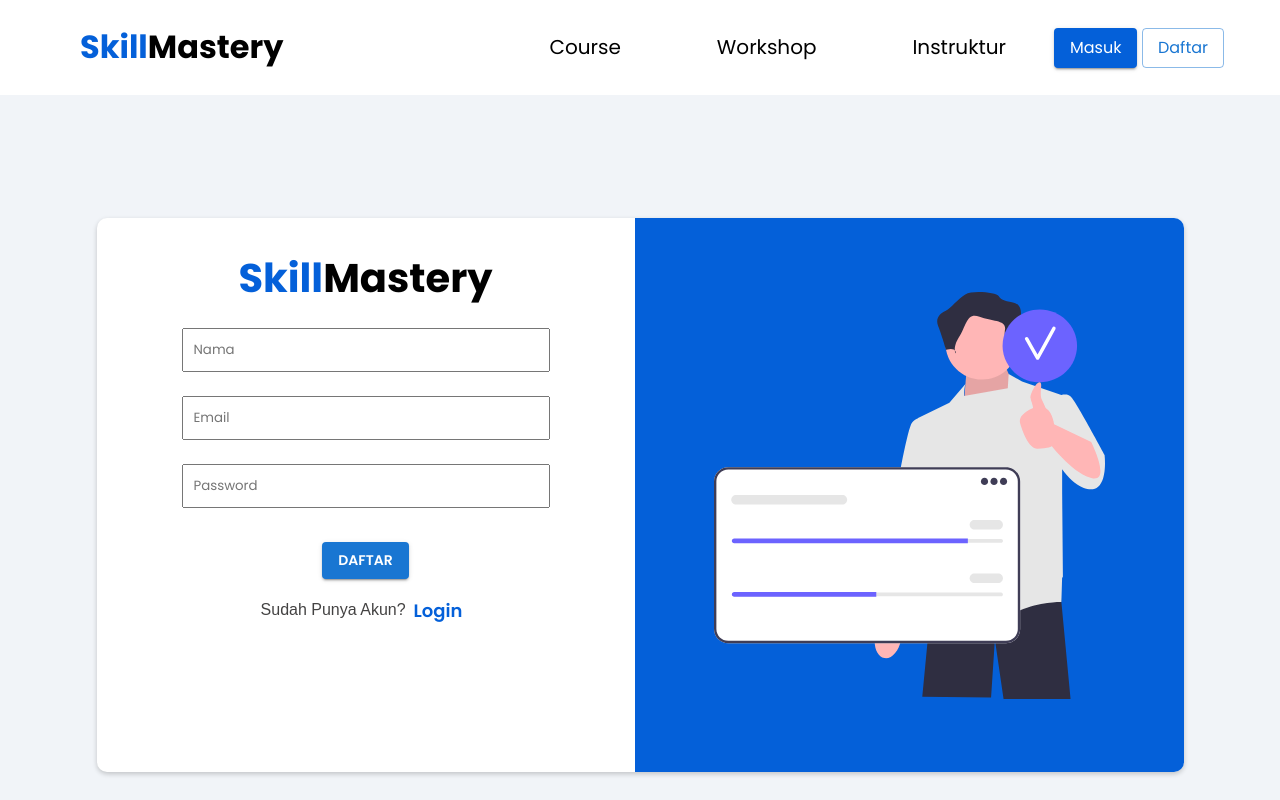
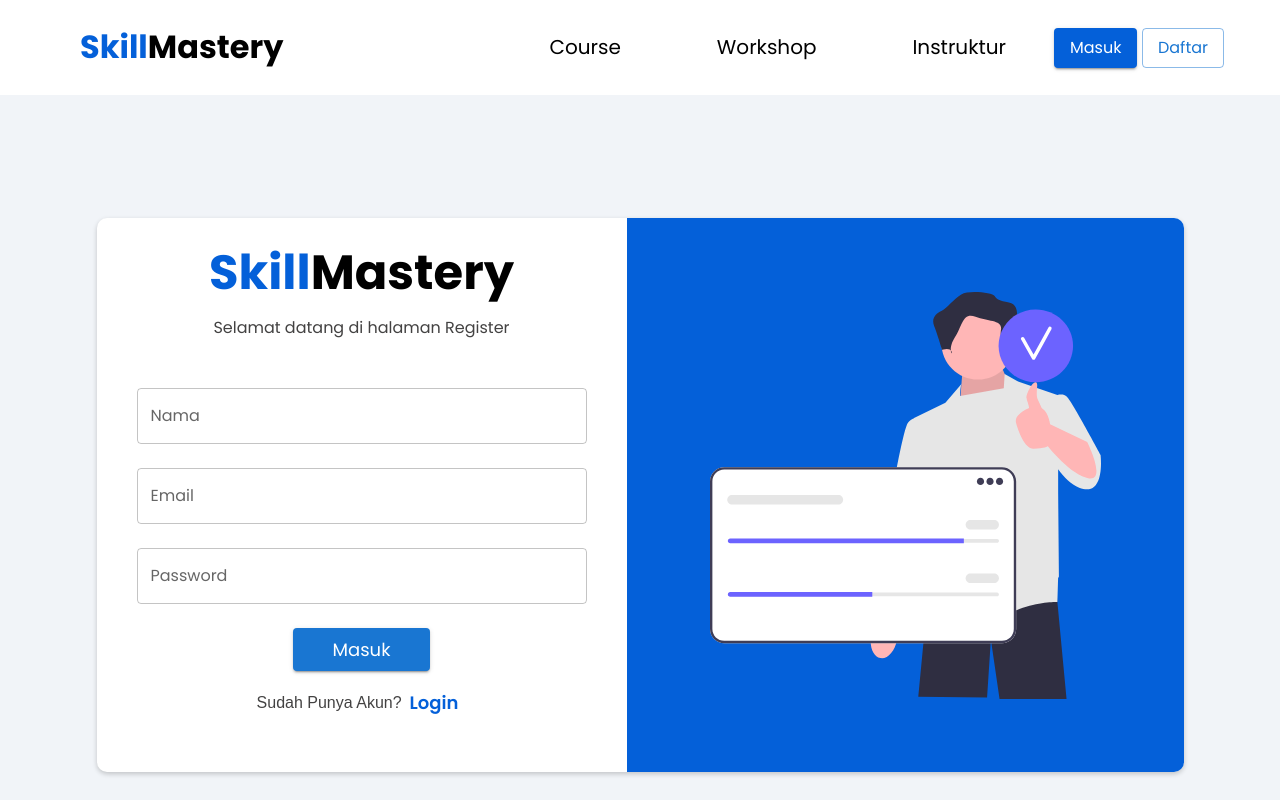
Before and after one commit to tugas-akhir-fs26/FE-SkillMastery, a React (Vite) app: page /register in a window 1280 px wide. Shown: the top 800 px of the page. Built offline with nearby package versions, Linux system fonts and the light colour scheme.

Commit message:
integrasi regis dan login + logicnya

```diff
--- a/src/components/cregister.jsx
+++ b/src/components/cregister.jsx
@@ -2,11 +2,17 @@ import React, { useState } from "react";
 import { useNavigate } from "react-router-dom";
 import "../css/register.css";
 import axios from "axios";
-import Validation from "./cregistervalidation";
-import SVGImage from "./images/register.svg";
 import Stack from "@mui/material/Stack";
 import Button from "@mui/material/Button";
-import { Alert, Backdrop, CircularProgress } from "@mui/material";
+import {
+  Alert,
+  Backdrop,
+  Box,
+  CircularProgress,
+  TextField,
+  Typography,
+} from "@mui/material";
+import ModalSuccess from "./login/modalsuccess";
 
 function Register() {
   const navigate = useNavigate();
@@ -19,7 +25,8 @@ function Register() {
     password: "",
   });
 
-  const [errors, setErrors] = useState({});
+  const [errors, setErrors] = useState(false);
+  const [success, setSuccess] = useState(false);
   const handleInput = (event) => {
     setValues((prev) => ({
       ...prev,
@@ -35,52 +42,52 @@ function Register() {
       return;
     }
 
-
-    try {
-      const response = await axios.post(
-        "https://skillmastery.adaptable.app/auth/register",
-        {
+    axios({
+      method: "POST",
+      url: "http://localhost:3000/auth/register",
+      data: {
         Name: values.name,
         email: values.email,
         password: values.password,
+      },
+    })
+      .then(function (response) {
+
+        if (response.data.ok === false) {
+          setLoading(false);
+          setErrors(true);
+          setMessage(response.data.message)
+          setValues({
+            name: "",
+            email: "",
+            password: "",
+          });
+          return;
         }
-      );
-
-      if (response.status >= 200 && response.status < 300) {
-        setOpen(false);
         setLoading(false);
-        setMessage(response.data.message);
+        setSuccess(true)
+        setMessage(response.data.message)
         setValues({
-          name : "",
-          email : "",
-          password : ""
+          name: "",
+          email: "",
+          password: "",
+        });
       })
-      }
-    } catch (error) {
-      console.error("Error during fetch:", error);
-    }
+      .catch(function (error) {
+        console.log(error);
+      });
   };
 
   return (
-    <div className="body">
-      <div className="container">
-        <div className="register-container">
-          <div className="register-form">
-            <h1 className="logo-title">
-              <span>Skill</span>
-              <span>Mastery</span>
-            </h1>
-            <form
-              id="regis-form"
-              onSubmit={handleSubmit}
-              style={{ position: "relative" }}
-            >
+    <Box>
+      {errors ? (
+        <Alert severity="error">This is an error alert — check it out!</Alert>
+      ) : (
+        ""
+      )}
       {loading ? (
         <Backdrop
-                  sx={{
-                    color: "#fff",
-                    zIndex: (theme) => theme.zIndex.drawer + 1,
-                  }}
+          sx={{ color: "#fff", zIndex: (theme) => theme.zIndex.drawer + 1 }}
           open={open}
         >
           <CircularProgress color="inherit" />
@@ -88,60 +95,113 @@ function Register() {
       ) : (
         ""
       )}
-              <div className="input-form">
-                <label htmlFor="name"></label>
-                <input
+      {success ? <ModalSuccess open={success} message={message} /> : ""}
+      <Box className="body">
+        <div className="container">
+          <Box
+            sx={{
+              display: "flex",
+              flexDirection: "column",
+              justifyContent: "center",
+              alignItems: "center",
+              p: 2,
+            }}
+          >
+            {/* Header */}
+            <Box sx={{ display: "flex", flexDirection: "column" }}>
+              {/* logo skillmastery */}
+              <Box sx={{ display: "flex" }}>
+                <Typography
+                  variant="h5"
+                  sx={{
+                    color: "#0460D9",
+                    fontWeight: 700,
+                    fontSize: "48px",
+                    textTransform: "capitalize",
+                  }}
+                >
+                  Skill
+                </Typography>
+                <Typography
+                  variant="h5"
+                  sx={{
+                    color: "black",
+                    fontWeight: 700,
+                    fontSize: "48px",
+                    textTransform: "capitalize",
+                  }}
+                >
+                  Mastery
+                </Typography>
+              </Box>
+              <Typography>Selamat datang di halaman Register</Typography>
+            </Box>
+            <form>
+              <Box
+                className="input-form"
+                sx={{
+                  display: "flex",
+                  flexDirection: "column",
+                  gap: { xs: "32px", md: "24px" },
+                  width: { xs: "300px", md: "450px" },
+                  height: { xs: "100vh", md: "100%" },
+                  p: 3,
+                  marginTop: "24px",
+                  alignItems: "center",
+                }}
+              >
+                <TextField
+                  id="outlined-basic"
+                  label="Nama"
+                  name="name"
                   type="text"
-                  id="name"
-                  placeholder="Nama"
-                  name="name"
+                  variant="outlined"
+                  onChange={handleInput}
+                  sx={{ width: "100%" }}
                   value={values.name}
+                />
+                <TextField
+                  id="outlined-basic"
+                  label="Email"
+                  name="email"
+                  type="email"
+                  variant="outlined"
                   onChange={handleInput}
+                  sx={{ width: "100%" }}
+                  value={values.email}
                 />
-                <div className="textalert">
-                  {errors.name && <span>{errors.name}</span>}
-                </div>
-              </div>
-              <div className="input-form">
-                <label htmlFor="email"></label>
-                <input
-                  type="email"
-                  id="email"
-                  placeholder="Email"
-                  name="email"
-                  value={values.email}
+                <TextField
+                  id="outlined-basic"
+                  label="Password"
+                  name="password"
+                  type="password"
+                  variant="outlined"
                   onChange={handleInput}
+                  sx={{ width: "100%" }}
+                  value={values.password}
                 />
-                <div className="textalert">
-                  {errors.email && <span>{errors.email}</span>}
-                </div>
-              </div>
-              <div className="input-form">
-                <div className="input-password">
-                  <label htmlFor="password"></label>
-                  <input
-                    type="password"
-                    id="password"
-                    placeholder="Password"
-                    name="password"
-                    value={values.password}
-                    onChange={handleInput}
-                  />
-                  <div>
-                    {errors.password && (
-                      <span className="textalert">{errors.password}</span>
-                    )}
-                  </div>
-                </div>
-              </div>
-              <div className="button">
+
+                <Box
+                  sx={{
+                    display: "flex",
+                    flexDirection: "column",
+                    alignItems: "center",
+                  }}
+                >
                   <Stack spacing={2} direction="row">
-                  <Button variant="contained" onClick={handleSubmit}>
-                    Daftar
+                    <Button
+                      sx={{
+                        textTransform: "capitalize",
+                        px: 5,
+                        fontWeight: 400,
+                        fontSize: "18px",
+                      }}
+                      variant="contained"
+                      onClick={handleSubmit}
+                    >
+                      Masuk
                     </Button>
                   </Stack>
-              </div>
-            </form>
                   <p
                     style={{
                       display: "flex",
@@ -156,19 +216,26 @@ function Register() {
                         onClick={() => {
                           navigate("/login");
                         }}
-                  sx={{ textTransform: "capitalize", fontSize : "18px", color : "#0460D9" }}
+                        sx={{
+                          textTransform: "capitalize",
+                          fontSize: "18px",
+                          color: "#0460D9",
+                        }}
                       >
                         Login
                       </Button>
                     </Stack>
                   </p>
+                </Box>
+              </Box>
+            </form>
+          </Box>
+          <Box className="img-container" sx={{ width: "100%" }}>
+            <img src="../src/assets/register.svg" alt="Login Image" />
+          </Box>
         </div>
-        </div>
-        <div className="img-container">
-          <img src={SVGImage} />
-        </div>
-      </div>
-    </div>
+      </Box>
+    </Box>
   );
 }
 
--- a/src/components/login/login.jsx
+++ b/src/components/login/login.jsx
@@ -16,6 +16,7 @@ export default function Login() {
 
   const [errors, setErrors] = useState({});
   const [success, setSuccess] = useState(false);
+  const [message, setMessage] = useState("");
   const handleInput = (event) => {
     setValues((prev) => ({
       ...prev,
@@ -25,10 +26,17 @@ export default function Login() {
 
   const handleSubmit = async (event) => {
     event.preventDefault();
-    // setErrors(Validation(values));
     console.log(values);
-    if (Object.values(errors).some((error) => error !== "")) {
-      console.log("Ada field yang belum terisi");
+
+    if (!values.email || !values.password) {
+      setMessage("Email and password are required.");
+      setSuccess(true);
+
+      // Reset success to false after 2 seconds
+      setTimeout(() => {
+        setSuccess(false);
+      }, 2000);
+
       return;
     }
 
@@ -43,32 +51,34 @@ export default function Login() {
       })
         .then(function (response) {
           console.log(response.data);
-
-          if (response.data.ok === false) {
-            alert("Invalid username or password");
-            return;
-          }
-
+          setMessage(response.data.message);
           setSuccess(true);
           setValues({
             email: "",
             password: "",
           });
 
+          setTimeout(() => {
+            setSuccess(false);
+          }, 2000);
           // Simpan token di localStorage
           localStorage.setItem("token", response.data.token);
         })
         .catch(function (error) {
-          console.log(error);
+          setSuccess(true);
+          setMessage(error.response?.data.message || "An error occurred");
+
+          setTimeout(() => {
+            setSuccess(false);
+          }, 2000);
         });
     } catch (error) {
       console.error("Error during fetch:", error);
     }
   };
-
   return (
     <Box>
-      {success ? <ModalSuccess open={success} /> : ""}
+      {success ? <ModalSuccess open={success} message={message} /> : ""}
       <Box className="body">
         <div className="container">
           <Box
--- a/src/components/login/modalsuccess.jsx
+++ b/src/components/login/modalsuccess.jsx
@@ -1,3 +1,4 @@
+// @ts-nocheck
 import React, { useState, useEffect } from "react";
 import Box from "@mui/material/Box";
 import Snackbar from "@mui/material/Snackbar";
@@ -10,7 +11,11 @@ export default function ModalSuccess(props) {
   useEffect(() => {
     if (props.open === true) {
       setOpen(true);
+    }
+  }, [props.open]);
 
+  useEffect(() => {
+    if (open) {
       // Menutup Snackbar otomatis setelah 2 detik
       const timeoutId = setTimeout(() => {
         handleClose();
@@ -19,7 +24,7 @@ export default function ModalSuccess(props) {
       // Membersihkan timeout saat komponen dilepas (unmounted)
       return () => clearTimeout(timeoutId);
     }
-  }, [props.open]);
+  }, [open]);
 
   const handleClose = () => {
     setOpen(false);
@@ -33,8 +38,8 @@ export default function ModalSuccess(props) {
         onClose={handleClose}
         key={vertical + horizontal}
       >
-        <Alert severity="success" sx={{ width: "100%" }}>
-          Login Berhasil!
+        <Alert severity="info" sx={{ width: "100%" }}>
+          {props.message}
         </Alert>
       </Snackbar>
     </Box>
```
Also changed, not shown: src/components/login/modalfail.jsx (deleted, +0 -44 lines). Lines whose indentation alone changed are shown as unchanged.
